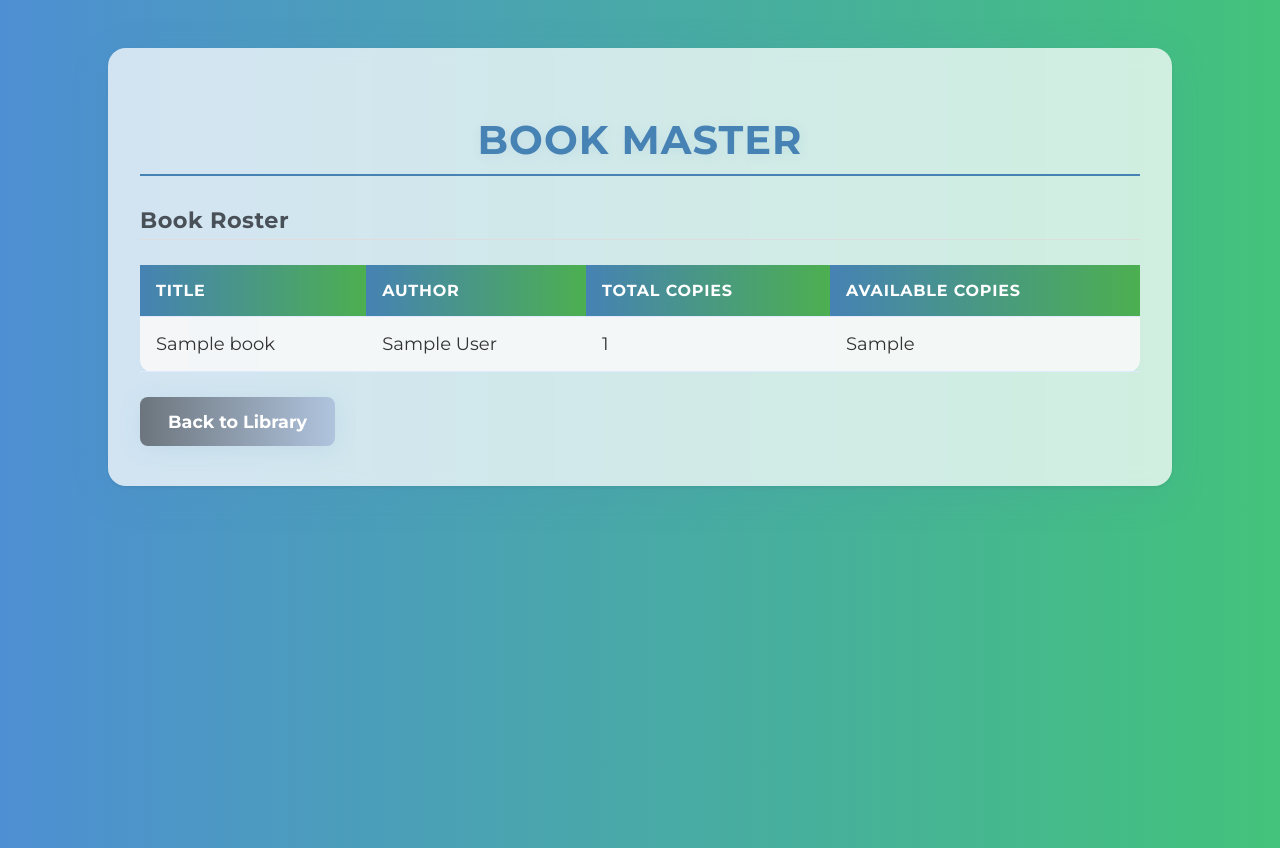
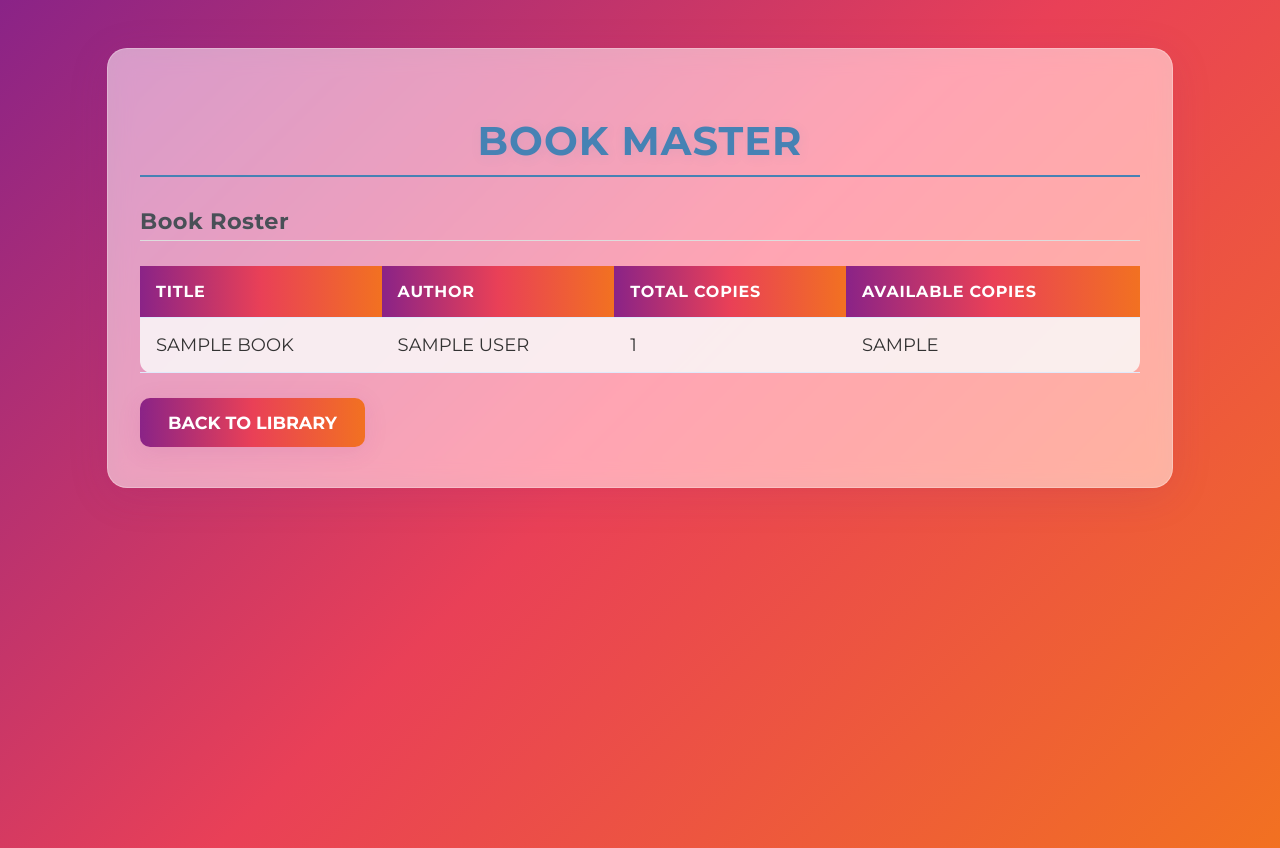
Before and after one commit to vidved123/MyLibrary, a Python web app: template templates/book_master.html in a window 1280 px wide. Run offline with Jinja, Linux system fonts and the light colour scheme; the template is opened without the code that fills it: most values are stand-ins (such as "Sample title", 1, 10 or a date in 2020).

Commit message:
Update BookMaster.css

```diff
--- a/static/css/BookMaster.css
+++ b/static/css/BookMaster.css
@@ -1,13 +1,13 @@
 @import url('https://fonts.googleapis.com/css2?family=Montserrat:wght@400;700&display=swap');
 
 body {
-    font-family: 'Montserrat', Segoe UI, Tahoma, Geneva, Verdana, sans-serif;
-    margin: 0;
-    padding: 0;
-    background: linear-gradient(90deg, #4e8fd3 0%, #43c37b 100%);
+    font-family: 'Montserrat', 'Segoe UI', Tahoma, Geneva, Verdana, sans-serif;
+    background: linear-gradient(135deg, #8a2387 0%, #e94057 50%, #f27121 100%);
     color: #333;
     min-height: 100vh;
     animation: fadeInBody 1s ease;
+    margin: 0;
+    padding: 0;
 }
 
 @keyframes fadeInBody {
@@ -18,11 +18,12 @@ body {
 .book-master-container {
     max-width: 1000px;
     margin: 48px auto;
-    background: rgba(255, 255, 255, 0.75);
+    background: rgba(255, 255, 255, 0.55);
     padding: 40px 32px;
-    border-radius: 18px;
-    box-shadow: 0 8px 40px rgba(70, 130, 180, 0.13), 0 1.5px 4px rgba(0,0,0,0.07);
-    backdrop-filter: blur(8px);
+    border-radius: 20px;
+    box-shadow: 0 8px 40px rgba(138, 35, 135, 0.13), 0 1.5px 4px rgba(233, 64, 87, 0.07);
+    backdrop-filter: blur(12px) saturate(120%);
+    border: 1.5px solid rgba(255,255,255,0.25);
     animation: fadeInUp 1s 0.2s both;
 }
 
@@ -74,7 +75,7 @@ table {
     background: rgba(250,250,250,0.85);
     font-size: 18px;
     border-radius: 12px;
-    box-shadow: 0 2px 12px rgba(70, 130, 180, 0.07);
+    box-shadow: 0 2px 12px rgba(138, 35, 135, 0.07);
     animation: fadeIn 1s 0.5s both;
 }
 
@@ -87,14 +88,14 @@ th, td {
     padding: 16px;
     text-align: left;
     border-bottom: 1px solid #e0eafc;
+    text-transform: uppercase;
 }
 
 th {
-    background: linear-gradient(90deg, #4682b4 0%, #4CAF50 100%);
+    background: linear-gradient(90deg, #8a2387 0%, #e94057 50%, #f27121 100%);
     color: #fff;
     font-weight: 600;
     letter-spacing: 0.05rem;
-    text-transform: uppercase;
     font-size: 16px;
 }
 
@@ -112,22 +113,23 @@ tr:hover td {
     font-weight: 600;
     color: #fff;
     text-decoration: none;
-    border-radius: 8px;
-    background: linear-gradient(90deg, #6c757d 0%, #b0c4de 100%);
-    box-shadow: 0 4px 24px rgba(70, 130, 180, 0.10);
+    border-radius: 10px;
+    background: linear-gradient(90deg, #8a2387 0%, #e94057 50%, #f27121 100%);
+    box-shadow: 0 4px 24px rgba(138, 35, 135, 0.10);
     transition: background 0.3s, transform 0.3s, box-shadow 0.3s;
     text-align: center;
+    text-transform: uppercase;
 }
 
 .back-link:hover {
-    background: linear-gradient(90deg, #5a6268 0%, #b0c4de 100%);
+    background: linear-gradient(90deg, #f27121 0%, #e94057 50%, #8a2387 100%);
     color: #fff;
     transform: translateY(-1px) scale(1.03);
-    box-shadow: 0 8px 32px rgba(70, 130, 180, 0.18);
+    box-shadow: 0 8px 32px rgba(242, 113, 33, 0.18);
 }
 
 ::-webkit-scrollbar {
-    width: 10px;
+    width: 8px;
     background: #e0eafc;
 }
 ::-webkit-scrollbar-thumb {
```
